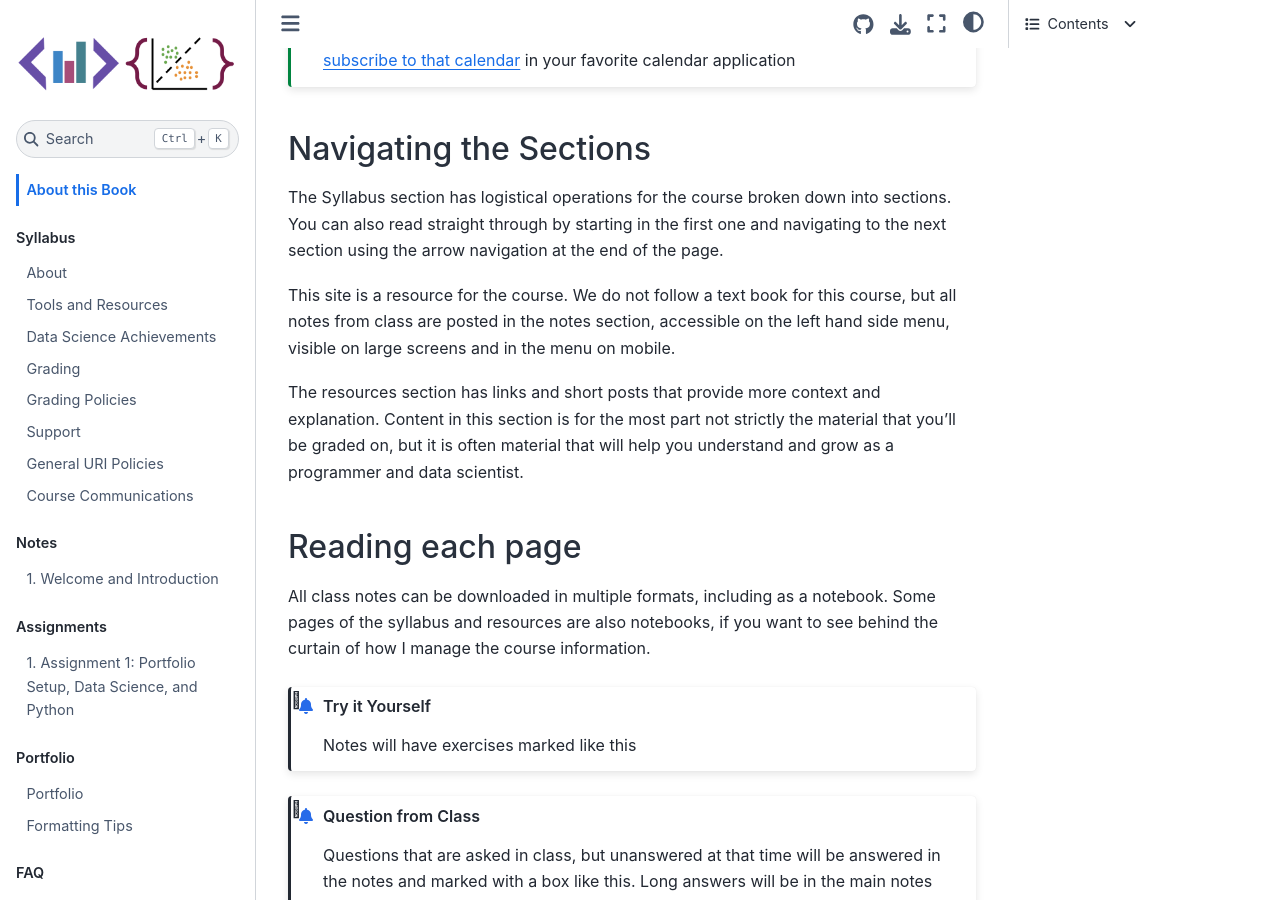
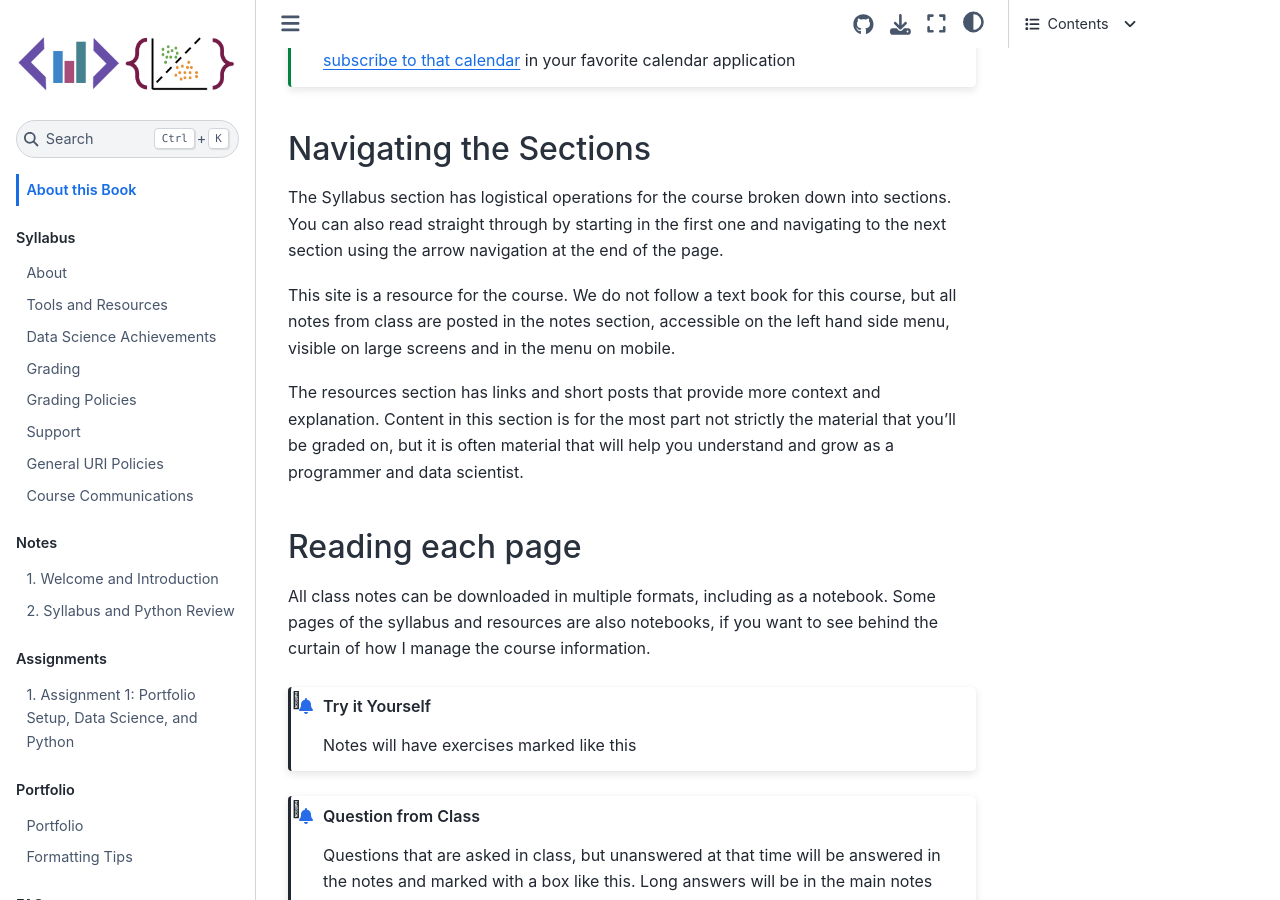
Before and after one commit to brownsarahm/BrownSpring23, a Jupyter Book: the page built from index.md, in a window 1280 px wide and 900 px high, scrolled down 345 px. Built offline with Jupyter Book 1.0.4 settings and Sphinx 7.4.7 and the Sphinx Book theme 1.1.4, drawn with Linux system fonts in a browser that asks for light colours; part of the change alters nothing that is shown.

Commit message:
Update _toc.yml

```diff
--- a/_toc.yml
+++ b/_toc.yml
@@ -15,6 +15,7 @@ parts:
     numbered: True
     chapters:
     - file: notes/2023-01-24
+    - file: notes/2023-01-26
   - caption: Assignments
     numbered: True
     chapters:
```
